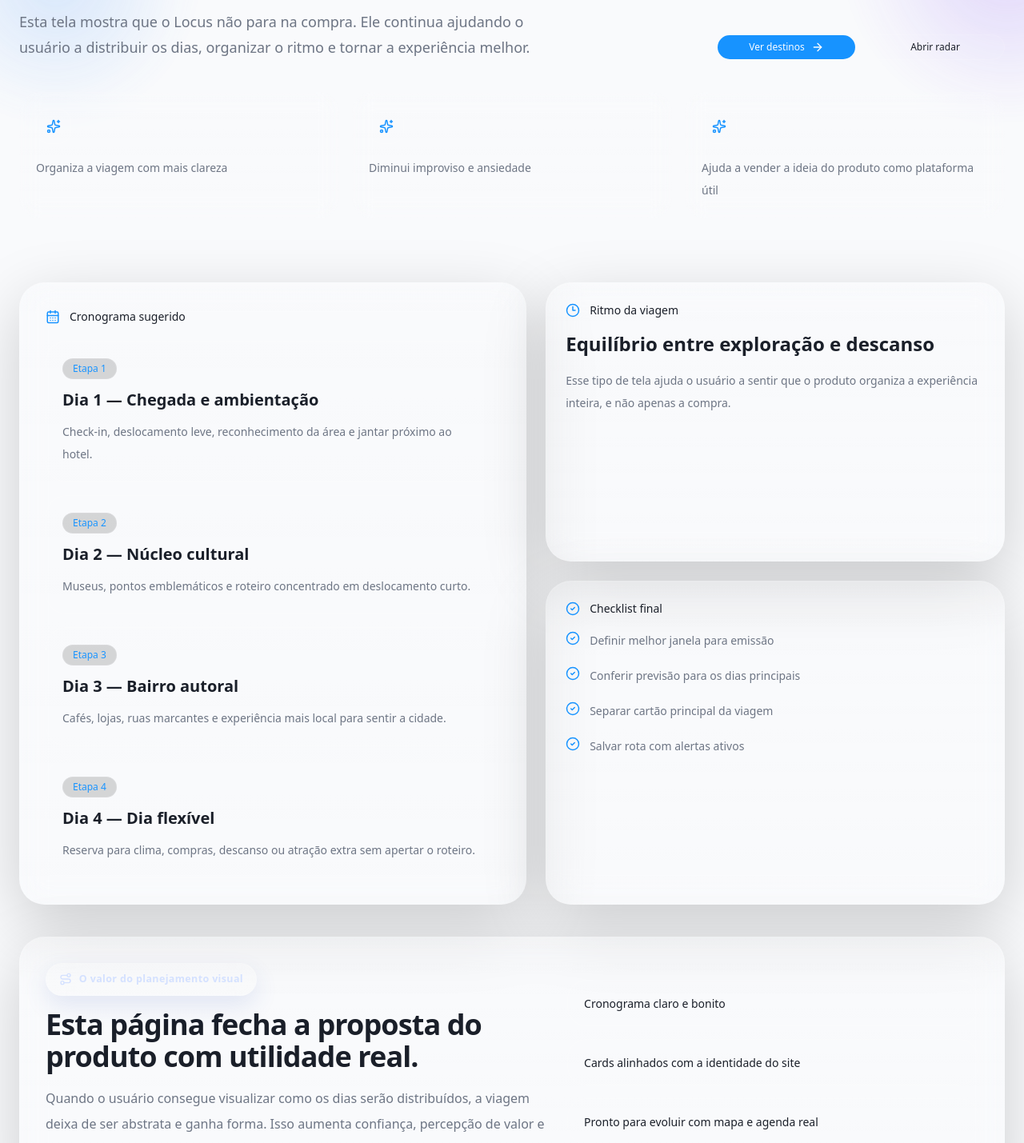
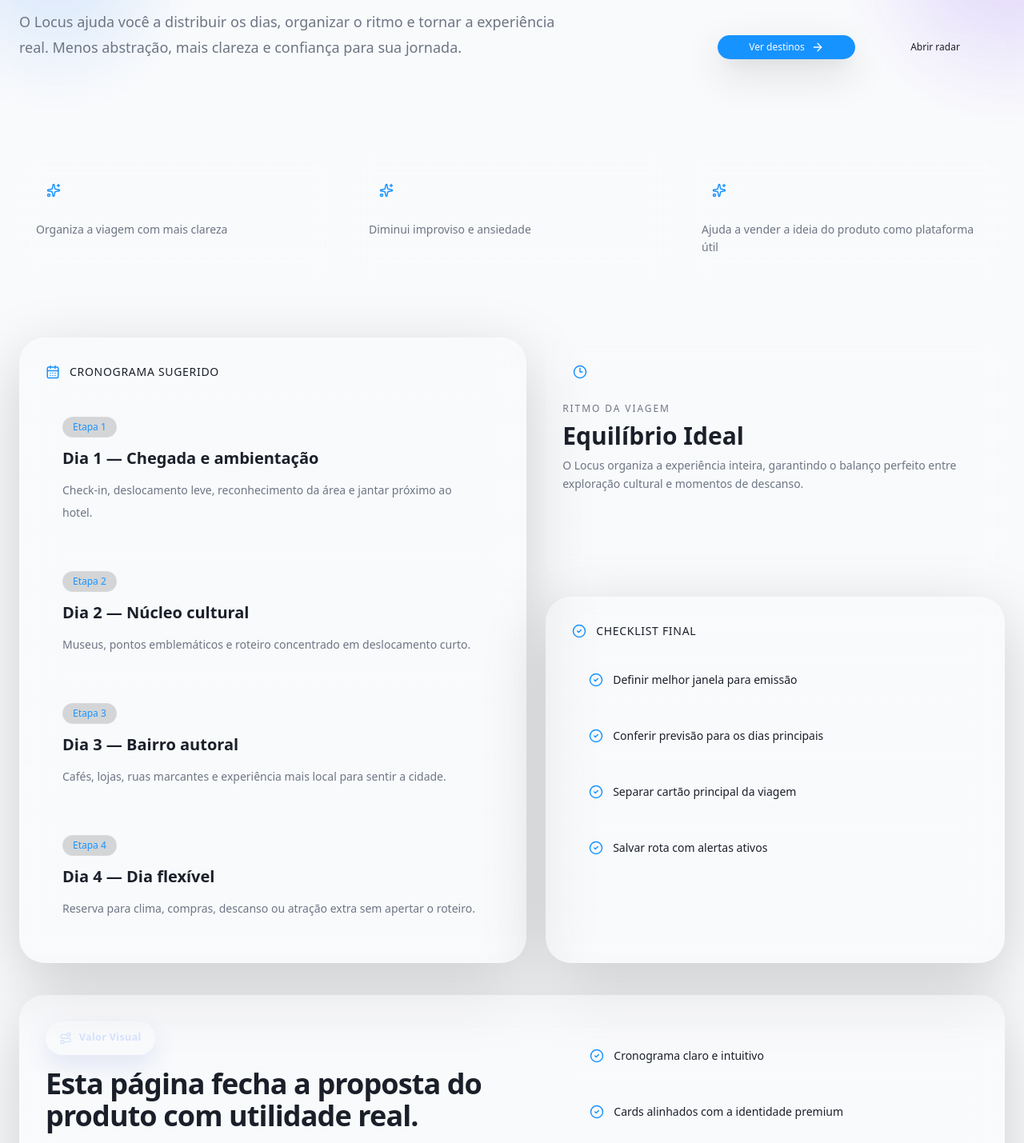
Before and after one commit to GiovanneVieira/Locus-Front, a React (Vite) app: page /planejamento in a window 1280 px wide. Shown: the part 348-1777 px from the top of the page at 80% size. Built offline with nearby package versions, Linux system fonts and the light colour scheme.

Commit message:
[SCRUM-93] Refac em Planning

```diff
--- a/src/lib/types.ts
+++ b/src/lib/types.ts
@@ -47,3 +47,8 @@
   label: string
   value: string
 }
+
+export interface PlanningDay {
+  titulo: string
+  descricao: string
+}
--- a/src/pages/Planning.tsx
+++ b/src/pages/Planning.tsx
@@ -11,8 +11,16 @@
 
 import Header from "@/components/Header/Header"
 import { Button } from "@/components/ui/button"
+import { Hero } from "@/components/Hero"
+import { SectionBadge } from "@/components/SectionBadge"
+import { StatCard } from "@/components/StatCard"
+import { StepCard } from "@/components/StepCard"
+import { FeatureCheck } from "@/components/FeatureCheck"
+import { Footer } from "@/components/Footer"
 
-const dias = [
+import type { PlanningDay } from "../lib/types"
+
+const dias: PlanningDay[] = [
   {
     titulo: "Dia 1 — Chegada e ambientação",
     descricao:
@@ -35,6 +43,12 @@
   },
 ]
 
+const beneficios = [
+  "Organiza a viagem com mais clareza",
+  "Diminui improviso e ansiedade",
+  "Ajuda a vender a ideia do produto como plataforma útil",
+]
+
 const checklist = [
   "Definir melhor janela para emissão",
   "Conferir previsão para os dias principais",
@@ -42,181 +56,137 @@
   "Salvar rota com alertas ativos",
 ]
 
-const beneficios = [
-  "Organiza a viagem com mais clareza",
-  "Diminui improviso e ansiedade",
-  "Ajuda a vender a ideia do produto como plataforma útil",
-]
-
-function PlanningPage() {
+export default function PlanningPage() {
   return (
     <div className="min-h-screen bg-background text-foreground">
       <Header />
 
       <main className="overflow-hidden">
-        <section className="relative">
-          <div className="pointer-events-none absolute inset-0">
-            <div className="hero-orb top-[80px] left-[-120px]" />
-            <div className="hero-orb-secondary top-[20px] right-[-180px]" />
-            <div className="grid-pattern absolute inset-0 opacity-35" />
-          </div>
-
-          <div className="relative mx-auto max-w-7xl px-6 pt-16 pb-16 md:pt-20 md:pb-20">
-            <div className="mb-10 flex flex-col gap-5 lg:flex-row lg:items-end lg:justify-between">
-              <div>
-                <div className="section-badge premium-ring mb-4">
-                  <Compass size={16} />
+        {/* HERO - PLANEJAMENTO INTELIGENTE */}
+        <Hero
+          badge={
+            <SectionBadge icon={Compass} premium>
               Planejamento inteligente da viagem
-                </div>
-
-                <h1 className="max-w-4xl text-4xl font-semibold tracking-tight md:text-5xl xl:text-6xl">
-                  Uma viagem bem planejada
-                  <span className="gradient-text block">
-                    começa antes do embarque.
-                  </span>
-                </h1>
-
-                <p className="mt-5 max-w-2xl text-base leading-8 text-muted-foreground md:text-lg">
-                  Esta tela mostra que o Locus não para na compra. Ele continua
-                  ajudando o usuário a distribuir os dias, organizar o ritmo e
-                  tornar a experiência melhor.
-                </p>
-              </div>
-
-              <div className="grid gap-3 sm:grid-cols-2 lg:w-[360px]">
-                <Button asChild className="rounded-full px-6">
-                  <Link
-                    to="/destinos"
-                    className="inline-flex items-center gap-2"
-                  >
+            </SectionBadge>
+          }
+          title={
+            <>
+              Uma viagem bem planejada <br />
+              <span className="gradient-text">começa antes do embarque.</span>
+            </>
+          }
+          description="O Locus ajuda você a distribuir os dias, organizar o ritmo e tornar a experiência real. Menos abstração, mais clareza e confiança para sua jornada."
+          actions={
+            <>
+              <Button asChild className="rounded-full px-6 shadow-lg">
+                <Link to="/destinos" className="inline-flex items-center gap-2">
                   Ver destinos
                   <ArrowRight size={16} />
                 </Link>
               </Button>
-
               <Button
                 asChild
                 variant="outline"
-                  className="rounded-full border-white/15 bg-white/5 px-6 text-foreground hover:bg-white/10"
+                className="rounded-full border-white/15 bg-white/5 px-6"
               >
                 <Link to="/radar">Abrir radar</Link>
               </Button>
-              </div>
-            </div>
+            </>
+          }
+        />
 
+        {/* BENEFÍCIOS DO PLANEJAMENTO VISUAL */}
+        <section className="mx-auto max-w-7xl px-6 pb-20">
           <div className="grid gap-4 md:grid-cols-3">
             {beneficios.map((item) => (
-                <div key={item} className="stat-card">
-                  <div className="mb-2 inline-flex size-11 items-center justify-center rounded-2xl border border-white/10 bg-white/5">
-                    <Sparkles size={18} className="text-primary" />
-                  </div>
-                  <p className="text-sm leading-7 text-muted-foreground">
-                    {item}
-                  </p>
-                </div>
+              <StatCard key={item} icone={Sparkles} descricao={item} />
             ))}
-            </div>
           </div>
         </section>
 
+        {/* CRONOGRAMA E CHECKLIST (GRID 1.05fr / 0.95fr) */}
         <section className="mx-auto max-w-7xl px-6 pb-24">
           <div className="grid gap-6 lg:grid-cols-[1.05fr_0.95fr]">
-            <section className="glass-card p-8">
-              <div className="mb-5 flex items-center gap-3">
+            {/* COLUNA ESQUERDA: CRONOGRAMA */}
+            <article className="glass-card p-8">
+              <div className="mb-6 flex items-center gap-3">
                 <CalendarDays className="text-primary" size={18} />
-                <span className="text-sm font-medium">Cronograma sugerido</span>
+                <span className="text-sm font-medium tracking-wider uppercase">
+                  Cronograma sugerido
+                </span>
               </div>
 
               <div className="space-y-4">
                 {dias.map((dia, indice) => (
-                  <article
+                  <StepCard
                     key={dia.titulo}
-                    className="rounded-[26px] border border-white/10 bg-white/5 p-5"
-                  >
-                    <div className="mb-3 inline-flex rounded-full border border-white/10 bg-black/15 px-3 py-1 text-xs text-primary">
-                      Etapa {indice + 1}
-                    </div>
-                    <h2 className="text-xl font-semibold">{dia.titulo}</h2>
-                    <p className="mt-3 text-sm leading-7 text-muted-foreground">
-                      {dia.descricao}
-                    </p>
-                  </article>
+                    etapa={indice + 1}
+                    titulo={dia.titulo}
+                    descricao={dia.descricao}
+                  />
                 ))}
               </div>
-            </section>
-
-            <section className="grid gap-6">
-              <article className="glass-card locus-hover-lift p-6">
-                <div className="mb-4 flex items-center gap-3">
-                  <Clock3 className="text-primary" size={18} />
-                  <span className="text-sm font-medium">Ritmo da viagem</span>
-                </div>
-                <h2 className="text-2xl font-semibold">
-                  Equilíbrio entre exploração e descanso
-                </h2>
-                <p className="mt-4 text-sm leading-7 text-muted-foreground">
-                  Esse tipo de tela ajuda o usuário a sentir que o produto
-                  organiza a experiência inteira, e não apenas a compra.
-                </p>
             </article>
 
-              <article className="glass-card locus-hover-lift p-6">
-                <div className="mb-4 flex items-center gap-3">
+            {/* COLUNA DIREITA: RITMO E CHECKLIST */}
+            <div className="grid gap-6">
+              <StatCard
+                icone={Clock3}
+                titulo="Ritmo da viagem"
+                valor="Equilíbrio Ideal"
+                descricao="O Locus organiza a experiência inteira, garantindo o balanço perfeito entre exploração cultural e momentos de descanso."
+                className="locus-hover-lift"
+              />
+
+              <article className="glass-card p-8">
+                <div className="mb-6 flex items-center gap-3">
                   <CheckCircle2 className="text-primary" size={18} />
-                  <span className="text-sm font-medium">Checklist final</span>
+                  <span className="text-sm font-medium tracking-wider uppercase">
+                    Checklist final
+                  </span>
                 </div>
 
                 <div className="space-y-4">
                   {checklist.map((item) => (
-                    <div key={item} className="flex items-start gap-3">
-                      <CheckCircle2 className="mt-0.5 text-primary" size={18} />
-                      <span className="text-sm leading-7 text-muted-foreground">
-                        {item}
-                      </span>
-                    </div>
+                    <FeatureCheck key={item} text={item} />
                   ))}
                 </div>
               </article>
-            </section>
+            </div>
           </div>
 
+          {/* SEÇÃO FINAL: VALOR DO PLANEJAMENTO */}
           <div className="glass-card mt-10 p-8">
-            <div className="grid gap-6 lg:grid-cols-[1.1fr_0.9fr] lg:items-center">
+            <div className="grid gap-10 lg:grid-cols-[1.1fr_0.9fr] lg:items-center">
               <div>
-                <div className="section-badge mb-4">
-                  <Route size={16} />O valor do planejamento visual
-                </div>
+                <SectionBadge icon={Route} className="mb-4">
+                  Valor Visual
+                </SectionBadge>
                 <h3 className="text-3xl font-semibold tracking-tight md:text-4xl">
                   Esta página fecha a proposta do produto com utilidade real.
                 </h3>
-                <p className="mt-4 max-w-2xl text-base leading-8 text-muted-foreground">
-                  Quando o usuário consegue visualizar como os dias serão
-                  distribuídos, a viagem deixa de ser abstrata e ganha forma.
-                  Isso aumenta confiança, percepção de valor e desejo de usar a
-                  plataforma.
+                <p className="mt-6 text-base leading-8 text-muted-foreground">
+                  Quando o usuário visualiza como os dias serão distribuídos, a
+                  viagem ganha forma. Isso aumenta o desejo de uso e a percepção
+                  de valor da plataforma.
                 </p>
               </div>
 
               <div className="grid gap-4">
                 {[
-                  "Cronograma claro e bonito",
-                  "Cards alinhados com a identidade do site",
-                  "Pronto para evoluir com mapa e agenda real",
+                  "Cronograma claro e intuitivo",
+                  "Cards alinhados com a identidade premium",
+                  "Pronto para evoluir com mapas reais",
                 ].map((item) => (
-                  <div
-                    key={item}
-                    className="rounded-[24px] border border-white/10 bg-white/5 px-5 py-4"
-                  >
-                    <span className="text-sm font-medium">{item}</span>
-                  </div>
+                  <FeatureCheck key={item} text={item} />
                 ))}
               </div>
             </div>
           </div>
         </section>
       </main>
+
+      <Footer />
     </div>
   )
 }
-
-export default PlanningPage
```
Lines whose indentation alone changed are shown as unchanged.
